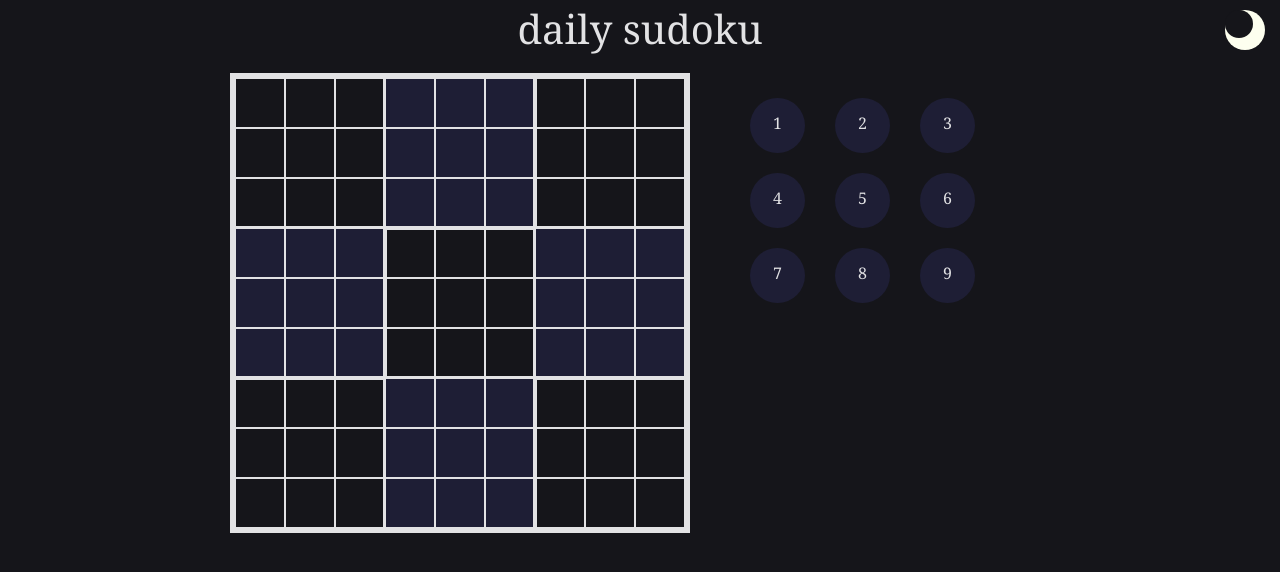
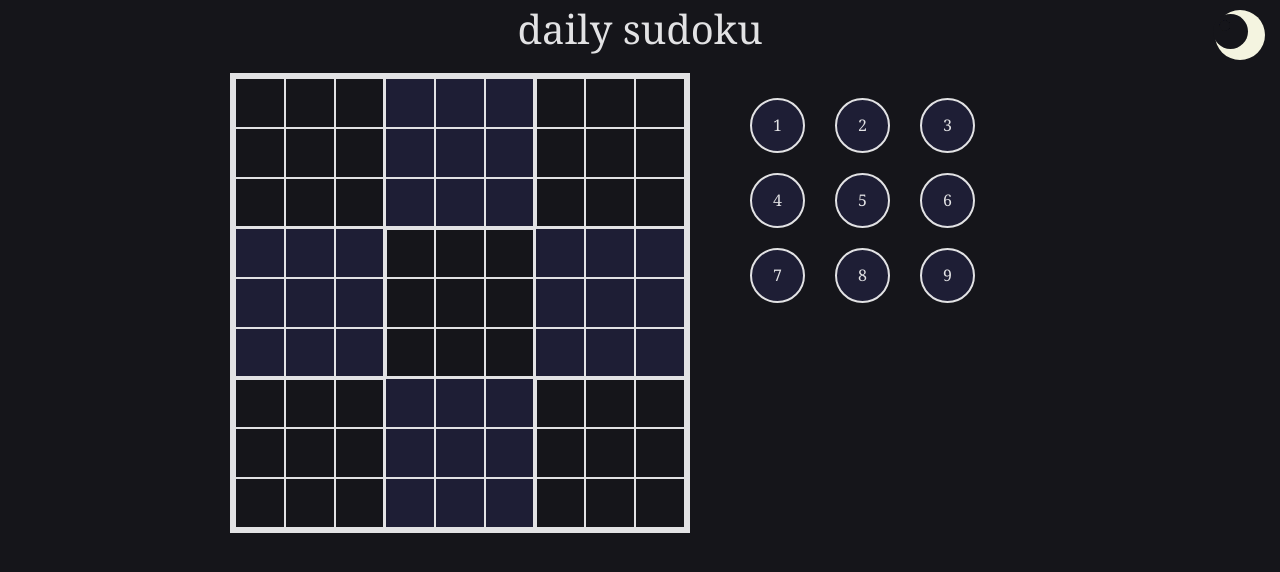
Before and after one commit to falloutpizza/random-sudoku, a plain HTML site: page index.html in a window 1280 px wide. Both pictures are taken after a click on the element 1245 px from the left and 30 px from the top of the page. Drawn offline with nearby package versions, Linux system fonts and the light colour scheme.

Commit message:
Updated toggle button

```diff
--- a/index.html
+++ b/index.html
@@ -15,10 +15,20 @@
     <div class="heading">
         <h1>daily sudoku</h1>
         <div class="toggle-dark-mode" id="toggle-dark-mode">
-            <!--fancy sun and moon toggle animation-->
-            <div class="sun-body" id="sun"></div>
-            <div class="moon-cover" id="moon"></div>
+            <div class="moon">
+                <div class="sun">
+                    <div class="sun-ray"></div>
+                    <div class="sun-ray"></div>
+                    <div class="sun-ray"></div>
+                    <div class="sun-ray"></div>
+                    <div class="sun-ray"></div>
+                    <div class="sun-ray"></div>
+                    <div class="sun-ray"></div>
+                    <div class="sun-ray"></div>
+                </div>
+            </div>
         </div>
+    </div>
     </div>
     <section class="main-content container">
         <div class="row">
@@ -143,6 +153,8 @@
                         <div class="number">9</div>
                     </div>
                 </div>
+                <div class="pencil-markings">
+                </div>
             </div>
         </div>
     </section>
--- a/script.js
+++ b/script.js
@@ -3,11 +3,14 @@
 const toggleDarkMode = document.querySelector("#toggle-dark-mode");
 
 toggleDarkMode.addEventListener("click", function () {
-    const moon = document.querySelector("#moon");
-    const sun = document.querySelector("#sun");
+    const sun = document.querySelector(".sun");
+    const moon = document.querySelector(".moon");
     const body = document.querySelector("body");
     body.classList.toggle("light-mode");
     body.classList.toggle("dark-mode");
-    moon.classList.toggle("moon-cover-active");
-    sun.classList.toggle("sun-cover-active")
+    moon.classList.toggle("moon-active");
+    sun.classList.toggle("sun-inactive");
+    for (let i = 0; i < sun.children.length; i++) {
+        sun.children[i].classList.toggle("sun-ray-cover-active");
+    }
 })
--- a/styles.css
+++ b/styles.css
@@ -34,9 +34,8 @@ h1 {
 }
 
 .toggle-dark-mode {
-    height: 40px;
-    width: 40px;
-    border-radius: 50%;
+    height: 50px;
+    width: 50px;
     position: absolute;
     margin: 10px 15px 10px 15px;
 }
@@ -45,32 +44,82 @@ h1 {
     cursor: pointer;
 }
 
-.sun-body {
+.sun {
+    height: 45%;
+    width: 45%;
+    border-radius: 50%;
+    background-color: rgb(255, 212, 55);
+    margin: 13.75px auto;
+    transition: transform 0.3s;
+}
+
+.sun-ray {
+    height: 10px;
+    width: 10px;
+    border-radius: 50%;
+    background-color: rgb(255, 212, 55);
+    position: absolute;
+    transition: transform 0.3s;
+}
+
+.sun-ray:nth-of-type(1) {
+    transform: translate(6.75px, 25px);
+}
+
+.sun-ray:nth-of-type(2) {
+    transform: translate(6.75px, -12.5px);
+}
+
+.sun-ray:nth-of-type(3) {
+    transform: translate(-12.5px, 5px);
+}
+
+.sun-ray:nth-of-type(4) {
+    transform: translate(25px, 5px);
+}
+
+.sun-ray:nth-of-type(5) {
+    transform: translate(-7px, 20px);
+}
+
+.sun-ray:nth-of-type(6) {
+    transform: translate(-7px, -8px);
+}
+
+.sun-ray:nth-of-type(7) {
+    transform: translate(20px, -8px);
+}
+
+.sun-ray:nth-of-type(8) {
+    transform: translate(20px, 20px);
+}
+
+
+.sun-ray-cover-active:nth-of-type(1n) {
+    transform: translate(6.75px, 6.75px);
+    background-color: var(--background);
+}
+
+.sun-inactive {
+    background-color: var(--background);
+    height: 70%;
+    width: 70%;
+    transform: translate(-10px, -10px);
+}
+
+.moon {
     height: 100%;
     width: 100%;
-    background-color: rgb(255, 204, 51);
+    background-color: var(--background);
     border-radius: 50%;
-    position: absolute;
-    transition: 0.3s ease-in-out;
+    display: inline-block;
+    transition: all 0.3s 0.3s;
 }
 
-.sun-cover-active {
-    background-color: rgb(253, 255, 239);
-}
-
-.moon-cover {
-    height: 0;
-    width: 0;
-    border-radius: 50%;
-    position: relative;
-    z-index: 1;
-    background-color: var(--background);
-    transition: 0.3s ease-in-out;
-}
-
-.moon-cover-active {
-    height: 70%;
-    width: 70%;
+.moon-active {
+    height: 100%;
+    width: 100%;
+    background-color: rgb(244, 244, 224);
 }
 
 .main-grid {
@@ -114,4 +163,5 @@ h1 {
     border-radius: 50%;
     text-align: center;
     line-height: 50px;
+    border: 2px solid var(--text);
 }
```
